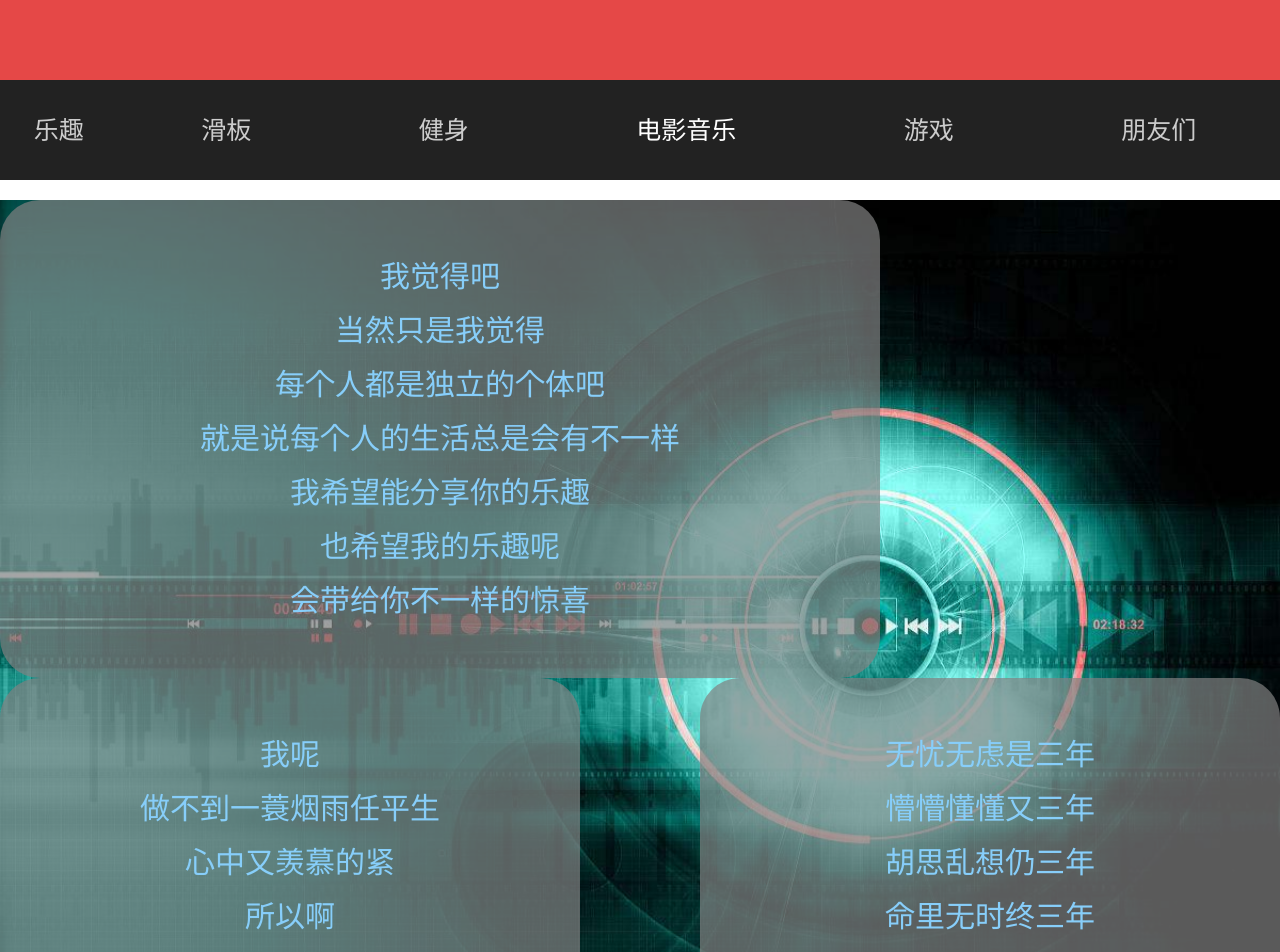
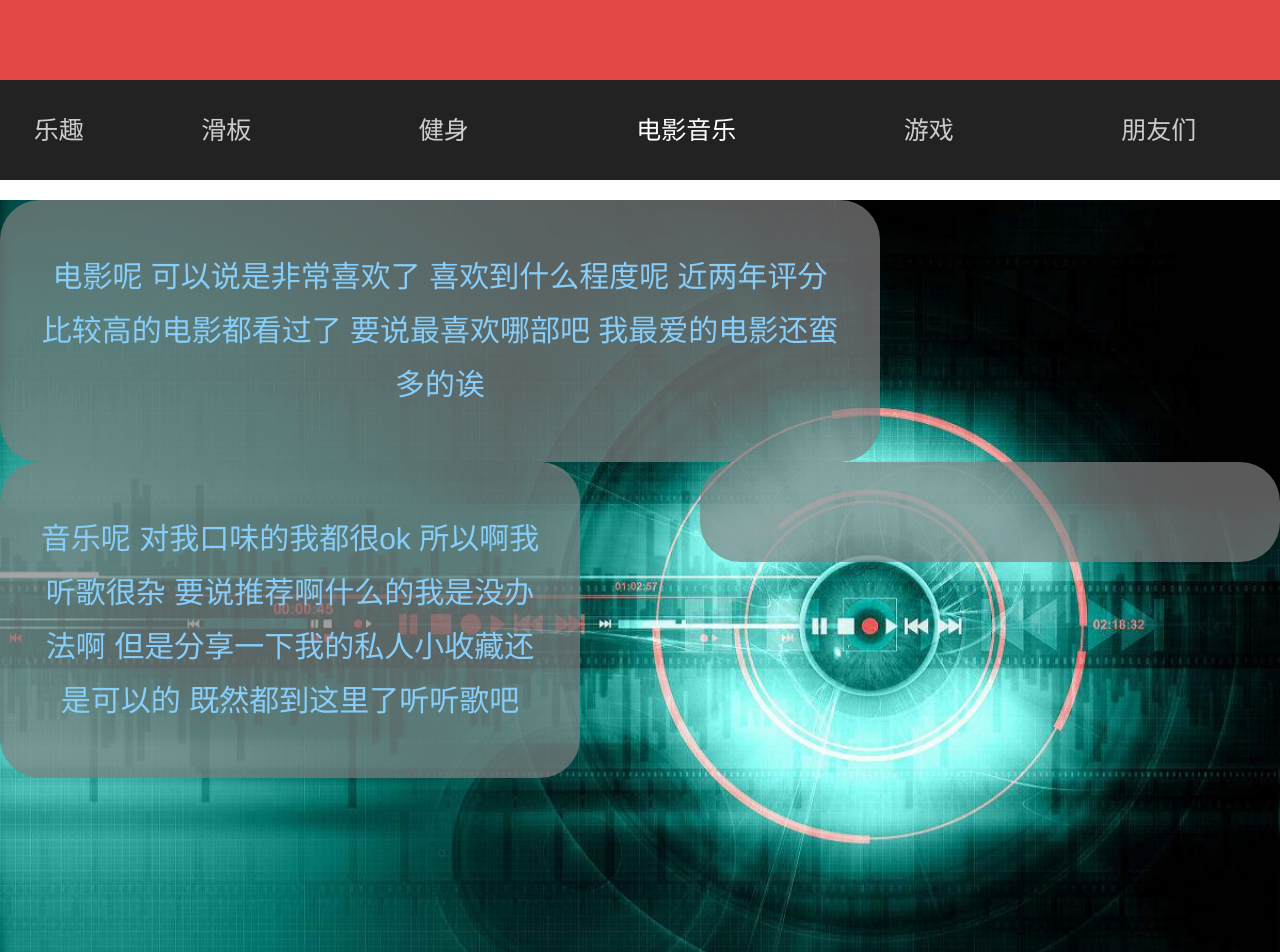
Before and after one commit to luozhi1024/Site-development, a Vue app in the folder site-development/: page /FilmMusic in a window 1280 px wide. Shown: the top 952 px of the page. Built offline with nearby package versions, Linux system fonts and the light colour scheme.

Commit message:
site-development

```diff
--- a/site-development/src/views/FilmMusic/FilmMusic.vue
+++ b/site-development/src/views/FilmMusic/FilmMusic.vue
@@ -2,26 +2,24 @@
   <div content="bg">
     <img class="img-bg" src="../../assets/img/FlimMusic-bg.jpg">
     <div class="text" align="center">
-      <div>我觉得吧</div>
-      <div>当然只是我觉得</div>
-      <div>每个人都是独立的个体吧</div>
-      <div>就是说每个人的生活总是会有不一样</div>
-      <div>我希望能分享你的乐趣</div>
-      <div>也希望我的乐趣呢</div>
-      <div>会带给你不一样的惊喜</div>
+      <p>
+        电影呢
+        可以说是非常喜欢了
+        喜欢到什么程度呢
+        近两年评分比较高的电影都看过了
+        要说最喜欢哪部吧
+        我最爱的电影还蛮多的诶</p>
     </div>
     <div class="text-1" align="center">
-      <div>无忧无虑是三年</div>
-      <div>懵懵懂懂又三年</div>
-      <div>胡思乱想仍三年</div>
-      <div>命里无时终三年</div>
+<p></p>
     </div>
     <div class="text-2" align="center">
-      <div>我呢</div>
-      <div>做不到一蓑烟雨任平生</div>
-      <div>心中又羡慕的紧</div>
-      <div>所以啊</div>
-      <div>人生如逆旅 我亦是行客</div>
+<p>音乐呢
+对我口味的我都很ok
+所以啊我听歌很杂
+要说推荐啊什么的我是没办法啊
+但是分享一下我的私人小收藏还是可以的
+既然都到这里了听听歌吧</p>
     </div>
   </div>
 </template>
```
